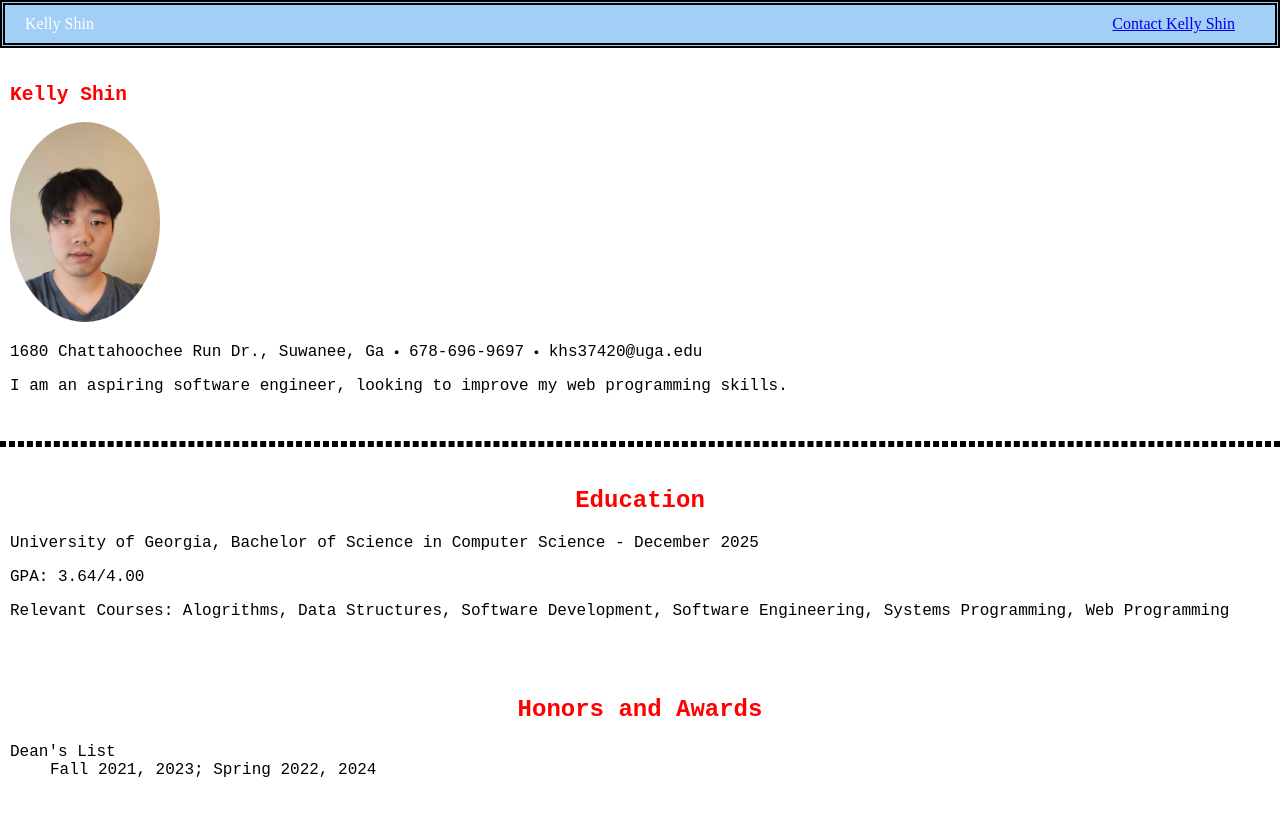
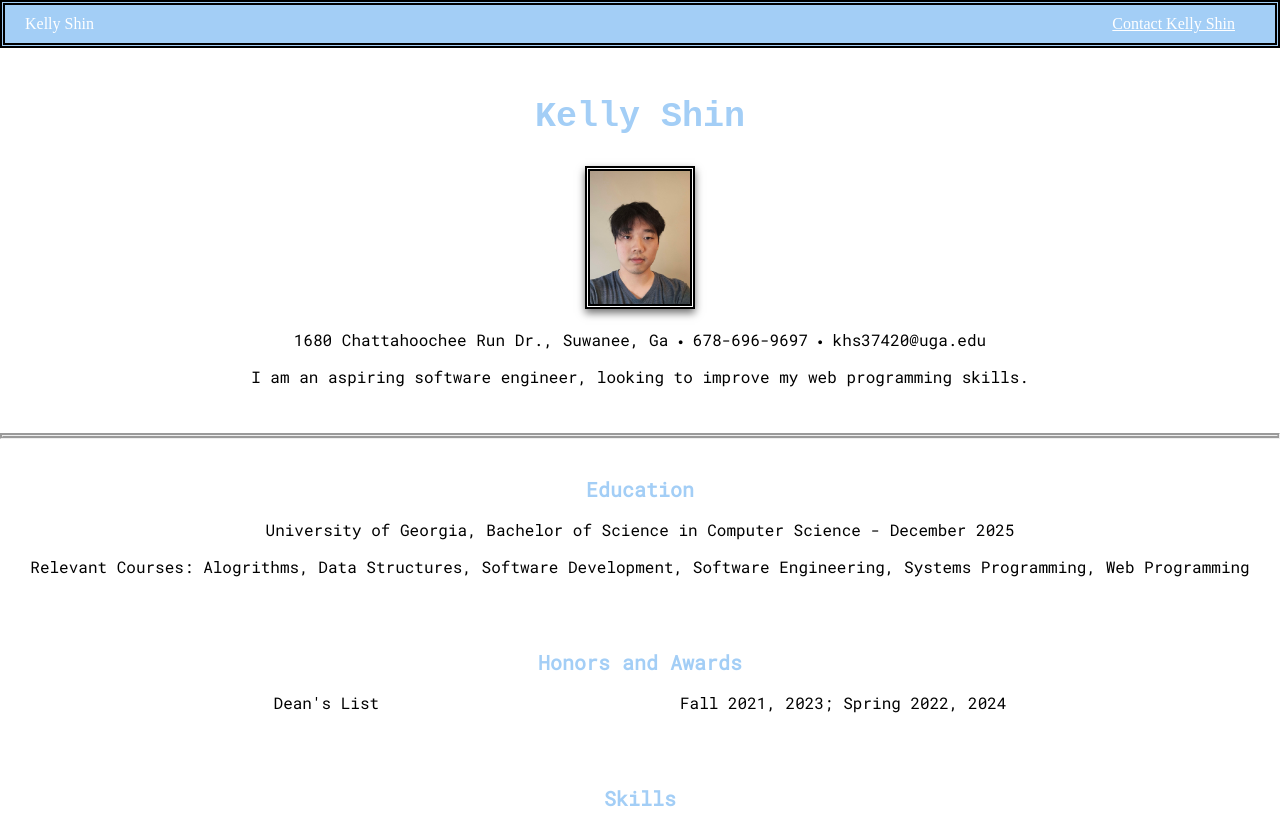
Before and after one commit to ks37420/ks37420.github.io, a plain HTML site: page index.html in a window 1280 px wide. Shown: the top 814 px of the page. Drawn offline with Linux system fonts and the light colour scheme.

Commit message:
Add files via upload

```diff
--- a/css/style.css
+++ b/css/style.css
@@ -16,44 +16,56 @@ nav p, nav a {
     margin: 10px 20px;
 }
 
-nav a {}
+nav a {
+    color: #FFFFFF;
+}
 
 nav a:hover {}
 
 /* Footer Styles */
 footer {
-    background-color: grey;
+    background-color: #808080;
     color: white;
     display: flex;
     justify-content: center;
+    border: double 5px #000000;
+    padding: 5px;
 }
 
-footer a {}
+footer a {
+    color: #a3cef6;
+}
 
 footer a:hover {}
 
 /* Splash Section */
 .splash {
-    font-family: "Source Code Pro", serif;
+    font-family: 'Roboto Mono', monospace;
+    justify-content: center;
+    text-align: center;
 }
 
 .splash h1 {
     font-family: monospace;
-    color: red;
+    color: #a3cef6;
+    font-size: 35px;
 }
 
 .splash img {
-    border-radius: 50%;
+    border: double 5px;
+    box-shadow: 0 4px 8px 0 #707070;
+}
+
 }
 
 .splash p {
-    font-family: monospace, serif;
+    font-family: 'Roboto Mono', monospace;
 }
 
 /* Horizontal Rules */
 hr {
     border-width: 10px;
-    border: dashed;
+    border: groove;
 }
 
 /* Sections */
@@ -61,20 +73,27 @@ section {
     margin-top: 10px;
     margin-bottom: 20px;
     padding: 10px;
-    font-family: monospace, serif;
+    font-family: 'Roboto Mono', monospace;
 }
 
 /* Section Headings */
 section h2 {
-    color: red;
+    color: #a3cef6;
+    justify-self: center;
+    font-size: 20px;
+}
+
+/* Paragraph Styles */
+section p {
     justify-self: center;
 }
 
-/* Paragraph Styles */
-section p {}
+/* link styles */
+section a {
+    text-decoration: none;
+    color: #a3cef6;
+}
 
-/* link styles */
-section a {}
 section a:hover {
     font-style: oblique;
 }
@@ -82,25 +101,33 @@ section a:hover {
 /* List Styles */
 ul {
     list-style: inside;
+    justify-self: center;
 }
 
 dl {
     display: grid;
+    justify-self: center;
+    grid-template-columns: repeat(2,1fr);
 }
-dl dt{}
-dl dd{}
+dl dt{
+    display: grid;
+}
+dl dd{
+    display: grid;
+}
 
 /* Project Section */
 .three-col {
     display: grid;
     grid-template-columns: repeat(3, 1fr);
-    gap: 10px
+    gap: 20px
 }
 
 .card {
-    border: solid 1px black;
+    border: double 5px black;
     background-color: #a3cef6;
-    font-family: monospace, serif;
+    font-family: 'Roboto Mono', monospace;
+    box-shadow: 0 4px 8px 0 #707070;
 }
 
 .card img {
--- a/index.html
+++ b/index.html
@@ -5,6 +5,7 @@
     <title>Kelly Shin</title>
     <link rel="stylesheet" href="https://cdnjs.cloudflare.com/ajax/libs/font-awesome/6.0.0-beta3/css/all.min.css">
     <link rel="stylesheet" href="css/style.css">
+    <link href="https://fonts.googleapis.com/css?family=Roboto+Mono" rel="stylesheet"/>
 </head>
 
 <body>
@@ -14,7 +15,7 @@
     </nav>
     <section class="splash">
         <h1>Kelly Shin</h1>
-        <img src="images/headshot.jpg" alt="Picture of Kelly Shin" width="150">
+        <img src="images/headshot.jpg" alt="Picture of Kelly Shin" width="100">
         <p>1680 Chattahoochee Run Dr., Suwanee, Ga &#128900; 678-696-9697 &#128900; khs37420@uga.edu</p>
         <p>I am an aspiring software engineer, looking to improve my web programming skills.</p>
     </section>
@@ -22,7 +23,6 @@
     <section>
         <h2>Education</h2>
         <p>University of Georgia, Bachelor of Science in Computer Science - December 2025</p>
-        <p>GPA: 3.64/4.00</p>
         <p>Relevant Courses: Alogrithms, Data Structures, Software Development, Software Engineering, Systems Programming, Web Programming</p>
     </section>
     <section>
@@ -45,7 +45,6 @@
         <dl>
             <dt>Eye Level Learning, Teacher</dt>
             <dd>06/2021 - 06/2024</dd>
-            <br>
             <dt><a href="https://www.ycglobal.com/">KB Link, Administrative Assistant</a></dt>
             <dd>05/2022 - 07/2022</dd>
         </dl>
```
Also changed, not shown: contact.html (+1 -3 lines).
